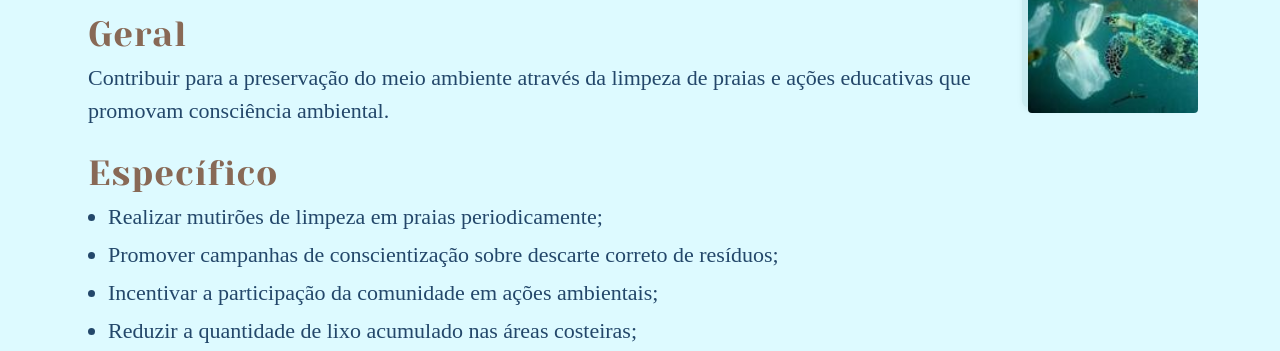
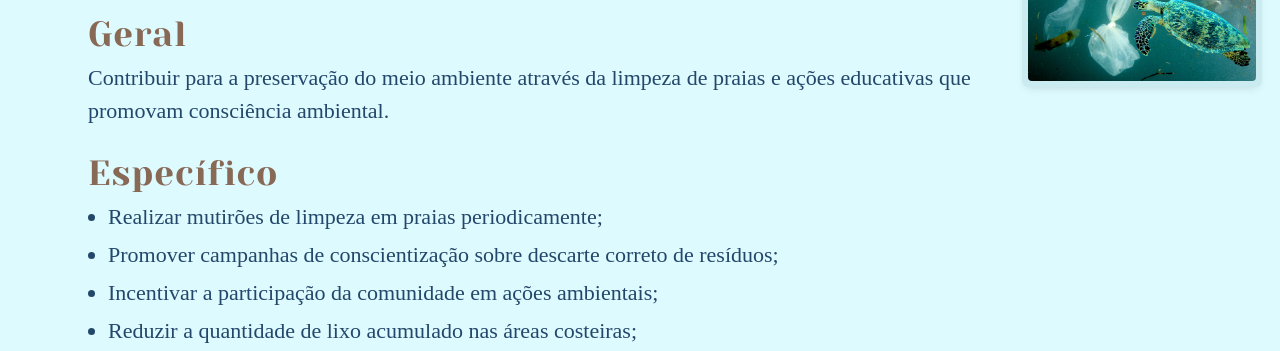
Before and after one commit to Otavio-Emanoel/Sereias-H8O, a plain HTML site: page pages/about.html in a window 1280 px wide. Shown: the part 749-1100 px from the top of the page. Drawn offline with Linux system fonts and the light colour scheme; a web font is replaced by a local one.

Commit message:
Implement code changes to enhance functionality and improve performance

```diff
--- a/pages/about.html
+++ b/pages/about.html
@@ -71,7 +71,7 @@
                 </ul>
             </div>
             <div class="section__media">
-                <figure class="media-single"><img src="../assets/imagem-3.jpeg"
+                <figure class="media-single tartaruga-plasticos"><img src="../assets/imagem-3.png"
                         alt="Tartaruga nadando entre plásticos" /></figure>
             </div>
         </section>
--- a/styles/about.css
+++ b/styles/about.css
@@ -161,6 +161,7 @@
 }
 
 .media-single img {
+    width: 180px;
     height: 140px;
 }
 
@@ -421,6 +422,11 @@
         height: 170px;
     }
 
+    .tartaruga-plasticos {
+        height: 140px !important;
+        width: 200px !important;
+    }
+
     .media-stack img,
     .media-single img {
         width: 170px;
@@ -444,3 +450,27 @@
         transform: translate(-50%, -50%);
     }
 }
+
+/* Ajuste específico: manter tartaruga retangular */
+.tartaruga-plasticos {
+    width: 220px !important;
+    height: 140px !important;
+}
+
+.tartaruga-plasticos img {
+    width: 100% !important;
+    height: 100% !important;
+    object-fit: cover;
+}
+
+@media (min-width:901px) {
+    .tartaruga-plasticos {
+        width: 240px !important;
+        height: 150px !important;
+    }
+
+    .tartaruga-plasticos img {
+        width: 100% !important;
+        height: 100% !important;
+    }
+}
```
Also changed, not shown: assets/imagem-3.jpeg (deleted), assets/imagem-3.png (added).
